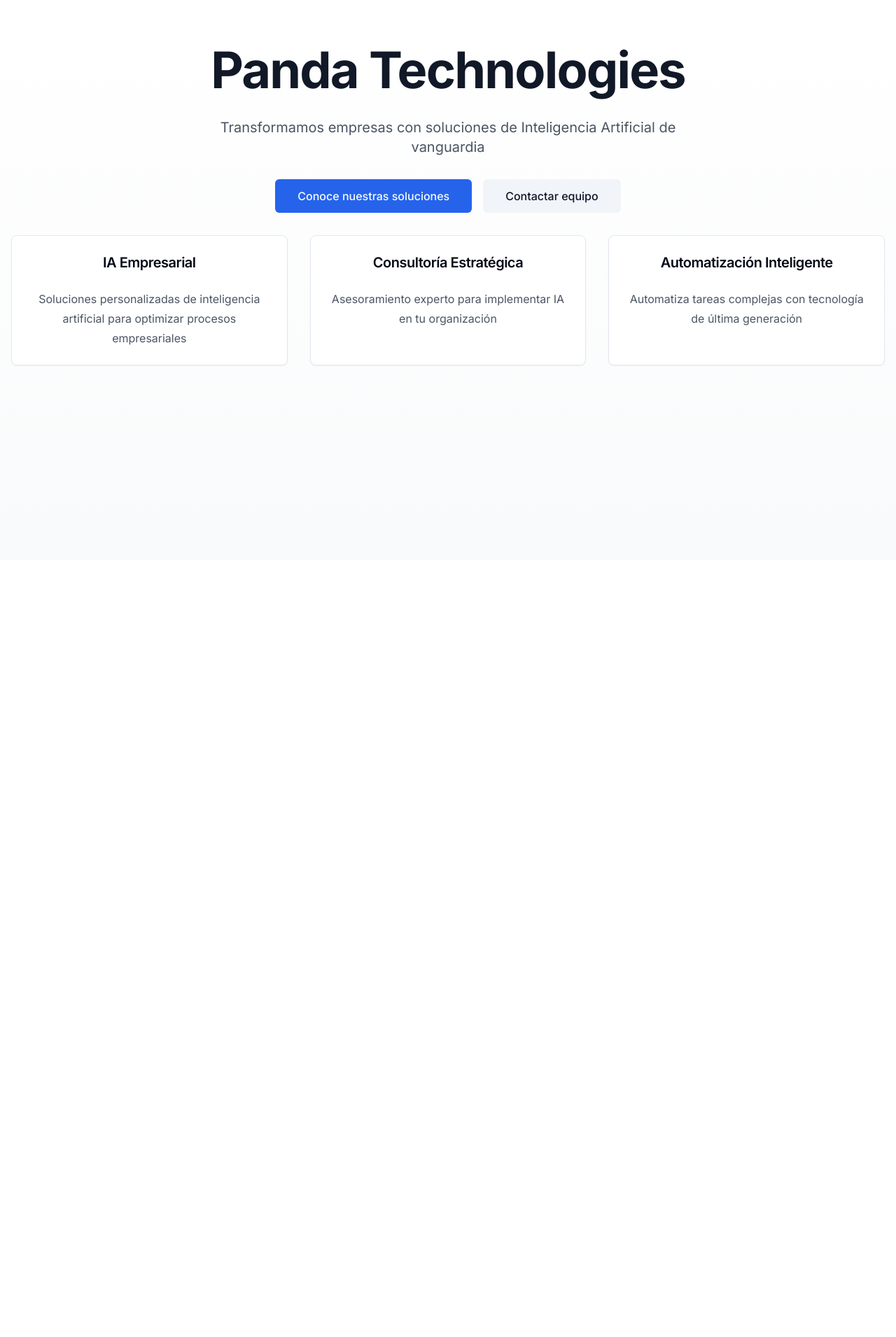
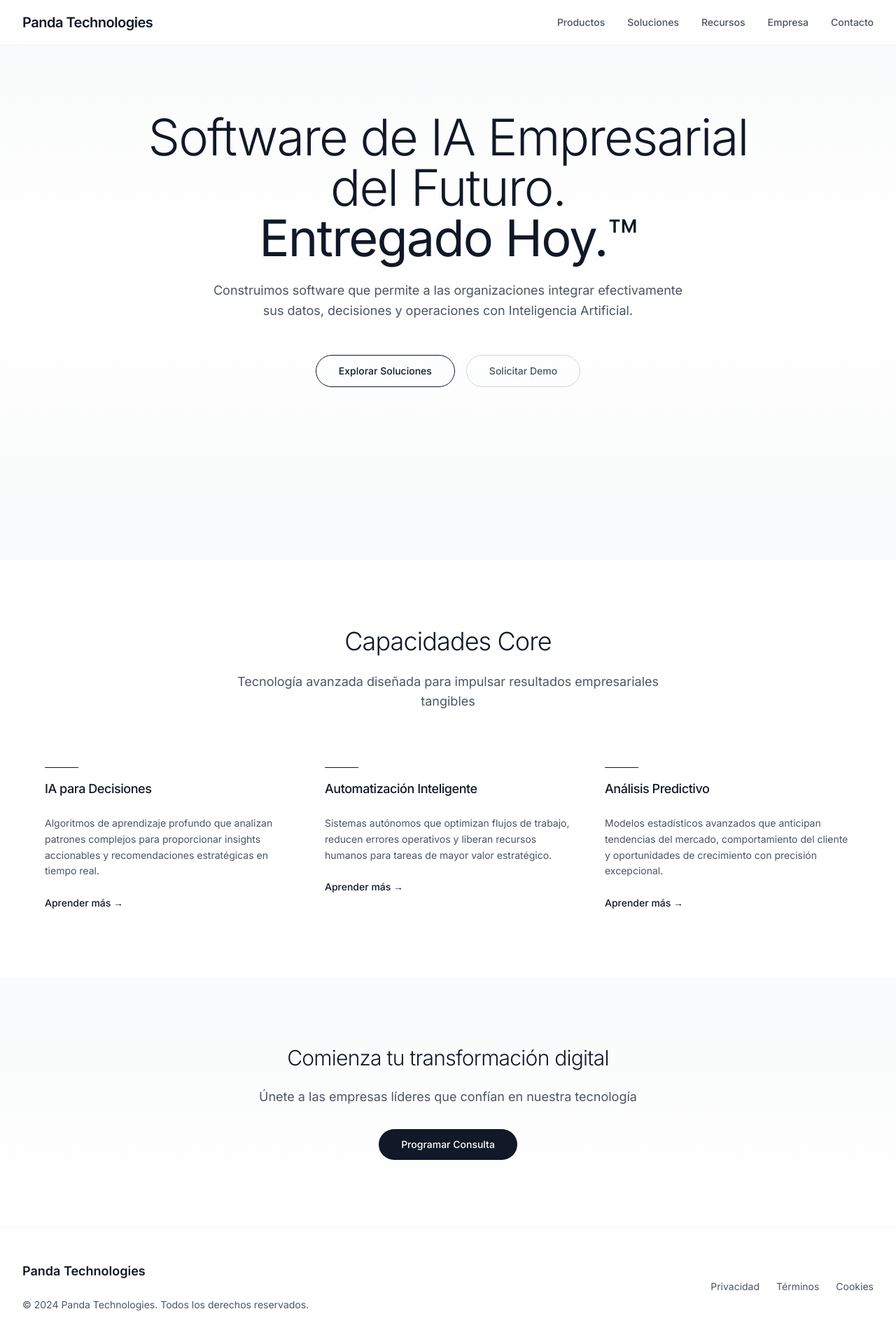
Before and after one commit to DabtcAvila/Panda, a Next.js app in the folder frontend/: page / in a window 1280 px wide. Shown: the top 1910 px of the page at 70% size. Before the commit the page ends 800 px from the top, so only its background shows below. Built offline with nearby package versions, Linux system fonts and the light colour scheme.

Commit message:
8/19-11.18

```diff
--- a/frontend/next.config.js
+++ b/frontend/next.config.js
@@ -143,7 +143,7 @@ const nextConfig = {
   i18n: {
     locales: ['es', 'en'],
     defaultLocale: 'es',
-    localeDetection: true,
+    localeDetection: false,
   },
 
   // Output standalone para Docker
--- a/frontend/src/app/layout.tsx
+++ b/frontend/src/app/layout.tsx
@@ -1,4 +1,4 @@
-import type { Metadata } from 'next';
+import type { Metadata, Viewport } from 'next';
 import { Inter } from 'next/font/google';
 import '@/styles/globals.css';
 
@@ -33,11 +33,12 @@ export const metadata: Metadata = {
       'max-snippet': -1,
     },
   },
-  viewport: {
-    width: 'device-width',
-    initialScale: 1,
-    maximumScale: 1,
-  },
+};
+
+export const viewport: Viewport = {
+  width: 'device-width',
+  initialScale: 1,
+  maximumScale: 1,
 };
 
 export default function RootLayout({
--- a/frontend/src/app/page.tsx
+++ b/frontend/src/app/page.tsx
@@ -1,49 +1,226 @@
+'use client';
+
+import { motion } from 'framer-motion';
+
 export default function HomePage() {
+  const fadeIn = {
+    initial: { opacity: 0, y: 20 },
+    animate: { opacity: 1, y: 0 },
+    transition: { duration: 0.6 }
+  };
+
+  const staggerChildren = {
+    animate: {
+      transition: {
+        staggerChildren: 0.1
+      }
+    }
+  };
+
   return (
-    <main className="min-h-screen bg-gradient-to-b from-white to-gray-50 dark:from-gray-900 dark:to-gray-950">
-      <div className="container mx-auto px-4 py-16">
-        <div className="flex flex-col items-center justify-center space-y-8 text-center">
-          <h1 className="text-5xl font-bold tracking-tight text-gray-900 dark:text-white sm:text-6xl md:text-7xl">
-            Panda Technologies
-          </h1>
-
-          <p className="max-w-2xl text-xl text-gray-600 dark:text-gray-300">
-            Transformamos empresas con soluciones de Inteligencia Artificial de vanguardia
-          </p>
-
-          <div className="flex flex-col gap-4 sm:flex-row">
-            <button className="btn-primary px-8 py-3 text-base">
-              Conoce nuestras soluciones
-            </button>
-            <button className="btn-secondary px-8 py-3 text-base">
-              Contactar equipo
-            </button>
-          </div>
-
-          <div className="mt-16 grid grid-cols-1 gap-8 sm:grid-cols-2 lg:grid-cols-3">
-            <div className="card p-6">
-              <h3 className="mb-2 text-xl font-semibold">IA Empresarial</h3>
-              <p className="text-gray-600 dark:text-gray-400">
-                Soluciones personalizadas de inteligencia artificial para optimizar procesos empresariales
-              </p>
+    <>
+      {/* Navbar */}
+      <nav className="fixed top-0 z-50 w-full border-b border-gray-100 bg-white/80 backdrop-blur-md">
+        <div className="mx-auto max-w-7xl px-6 lg:px-8">
+          <div className="flex h-16 items-center justify-between">
+            <div className="flex items-center">
+              <span className="text-xl font-semibold tracking-tight text-gray-900">
+                Panda Technologies
+              </span>
             </div>
-
-            <div className="card p-6">
-              <h3 className="mb-2 text-xl font-semibold">Consultoría Estratégica</h3>
-              <p className="text-gray-600 dark:text-gray-400">
-                Asesoramiento experto para implementar IA en tu organización
-              </p>
-            </div>
-
-            <div className="card p-6">
-              <h3 className="mb-2 text-xl font-semibold">Automatización Inteligente</h3>
-              <p className="text-gray-600 dark:text-gray-400">
-                Automatiza tareas complejas con tecnología de última generación
-              </p>
+            <div className="hidden md:block">
+              <div className="flex items-center space-x-8">
+                <button className="text-sm font-medium text-gray-600 transition-colors hover:text-gray-900">
+                  Productos
+                </button>
+                <button className="text-sm font-medium text-gray-600 transition-colors hover:text-gray-900">
+                  Soluciones
+                </button>
+                <button className="text-sm font-medium text-gray-600 transition-colors hover:text-gray-900">
+                  Recursos
+                </button>
+                <button className="text-sm font-medium text-gray-600 transition-colors hover:text-gray-900">
+                  Empresa
+                </button>
+                <button className="text-sm font-medium text-gray-600 transition-colors hover:text-gray-900">
+                  Contacto
+                </button>
+              </div>
             </div>
           </div>
         </div>
-      </div>
-    </main>
+      </nav>
+
+      {/* Hero Section */}
+      <section className="relative min-h-screen bg-gradient-to-b from-gray-50 via-white to-gray-50">
+        <div className="mx-auto max-w-7xl px-6 pt-32 pb-24 lg:px-8 lg:pt-40">
+          <motion.div
+            className="mx-auto max-w-4xl text-center"
+            initial="initial"
+            animate="animate"
+            variants={staggerChildren}
+          >
+            <motion.h1
+              className="text-5xl font-light tracking-tight text-gray-900 sm:text-6xl lg:text-7xl"
+              variants={fadeIn}
+            >
+              Software de IA Empresarial del Futuro.
+              <span className="block font-normal">Entregado Hoy.™</span>
+            </motion.h1>
+
+            <motion.p
+              className="mx-auto mt-8 max-w-2xl text-lg leading-relaxed text-gray-600"
+              variants={fadeIn}
+            >
+              Construimos software que permite a las organizaciones integrar efectivamente
+              sus datos, decisiones y operaciones con Inteligencia Artificial.
+            </motion.p>
+
+            <motion.div
+              className="mt-12 flex flex-col items-center justify-center gap-4 sm:flex-row"
+              variants={fadeIn}
+            >
+              <button className="group relative overflow-hidden rounded-full border border-gray-900 px-8 py-3 text-sm font-medium text-gray-900 transition-all hover:text-white">
+                <span className="relative z-10">Explorar Soluciones</span>
+                <div className="absolute inset-0 -z-10 bg-gray-900 transition-transform duration-300 ease-out scale-x-0 group-hover:scale-x-100 origin-left" />
+              </button>
+              <button className="rounded-full border border-gray-300 px-8 py-3 text-sm font-medium text-gray-600 transition-all hover:border-gray-900 hover:text-gray-900">
+                Solicitar Demo
+              </button>
+            </motion.div>
+          </motion.div>
+        </div>
+      </section>
+
+      {/* Services Section */}
+      <section className="bg-white py-24">
+        <div className="mx-auto max-w-7xl px-6 lg:px-8">
+          <motion.div
+            className="mx-auto max-w-2xl text-center"
+            initial={{ opacity: 0 }}
+            whileInView={{ opacity: 1 }}
+            viewport={{ once: true }}
+            transition={{ duration: 0.6 }}
+          >
+            <h2 className="text-3xl font-light tracking-tight text-gray-900 sm:text-4xl">
+              Capacidades Core
+            </h2>
+            <p className="mt-4 text-lg text-gray-600">
+              Tecnología avanzada diseñada para impulsar resultados empresariales tangibles
+            </p>
+          </motion.div>
+
+          <motion.div
+            className="mx-auto mt-16 grid max-w-6xl grid-cols-1 gap-12 sm:mt-20 lg:grid-cols-3"
+            initial="initial"
+            whileInView="animate"
+            viewport={{ once: true }}
+            variants={staggerChildren}
+          >
+            <motion.div
+              className="relative"
+              variants={fadeIn}
+            >
+              <div className="mb-4 h-px w-12 bg-gray-900" />
+              <h3 className="text-lg font-medium text-gray-900">
+                IA para Decisiones
+              </h3>
+              <p className="mt-4 text-sm leading-relaxed text-gray-600">
+                Algoritmos de aprendizaje profundo que analizan patrones complejos
+                para proporcionar insights accionables y recomendaciones estratégicas
+                en tiempo real.
+              </p>
+              <button className="mt-6 text-sm font-medium text-gray-900 hover:text-gray-600 transition-colors">
+                Aprender más →
+              </button>
+            </motion.div>
+
+            <motion.div
+              className="relative"
+              variants={fadeIn}
+            >
+              <div className="mb-4 h-px w-12 bg-gray-900" />
+              <h3 className="text-lg font-medium text-gray-900">
+                Automatización Inteligente
+              </h3>
+              <p className="mt-4 text-sm leading-relaxed text-gray-600">
+                Sistemas autónomos que optimizan flujos de trabajo, reducen errores
+                operativos y liberan recursos humanos para tareas de mayor valor
+                estratégico.
+              </p>
+              <button className="mt-6 text-sm font-medium text-gray-900 hover:text-gray-600 transition-colors">
+                Aprender más →
+              </button>
+            </motion.div>
+
+            <motion.div
+              className="relative"
+              variants={fadeIn}
+            >
+              <div className="mb-4 h-px w-12 bg-gray-900" />
+              <h3 className="text-lg font-medium text-gray-900">
+                Análisis Predictivo
+              </h3>
+              <p className="mt-4 text-sm leading-relaxed text-gray-600">
+                Modelos estadísticos avanzados que anticipan tendencias del mercado,
+                comportamiento del cliente y oportunidades de crecimiento con precisión
+                excepcional.
+              </p>
+              <button className="mt-6 text-sm font-medium text-gray-900 hover:text-gray-600 transition-colors">
+                Aprender más →
+              </button>
+            </motion.div>
+          </motion.div>
+        </div>
+      </section>
+
+      {/* CTA Section */}
+      <section className="bg-gradient-to-b from-gray-50 to-white py-24">
+        <motion.div
+          className="mx-auto max-w-4xl px-6 text-center lg:px-8"
+          initial={{ opacity: 0 }}
+          whileInView={{ opacity: 1 }}
+          viewport={{ once: true }}
+          transition={{ duration: 0.6 }}
+        >
+          <h2 className="text-3xl font-light tracking-tight text-gray-900">
+            Comienza tu transformación digital
+          </h2>
+          <p className="mt-4 text-lg text-gray-600">
+            Únete a las empresas líderes que confían en nuestra tecnología
+          </p>
+          <button className="mt-8 rounded-full bg-gray-900 px-8 py-3 text-sm font-medium text-white transition-all hover:bg-gray-800">
+            Programar Consulta
+          </button>
+        </motion.div>
+      </section>
+
+      {/* Footer */}
+      <footer className="border-t border-gray-100 bg-white">
+        <div className="mx-auto max-w-7xl px-6 py-12 lg:px-8">
+          <div className="flex flex-col items-center justify-between gap-6 sm:flex-row">
+            <div className="flex flex-col items-center sm:items-start">
+              <span className="text-lg font-semibold text-gray-900">
+                Panda Technologies
+              </span>
+              <p className="mt-2 text-sm text-gray-600">
+                © 2024 Panda Technologies. Todos los derechos reservados.
+              </p>
+            </div>
+            <div className="flex space-x-6">
+              <button className="text-sm text-gray-600 hover:text-gray-900">
+                Privacidad
+              </button>
+              <button className="text-sm text-gray-600 hover:text-gray-900">
+                Términos
+              </button>
+              <button className="text-sm text-gray-600 hover:text-gray-900">
+                Cookies
+              </button>
+            </div>
+          </div>
+        </div>
+      </footer>
+    </>
   );
 }
```
Also changed, not shown: 2 other files (tests, documents, lock files or other folders).
